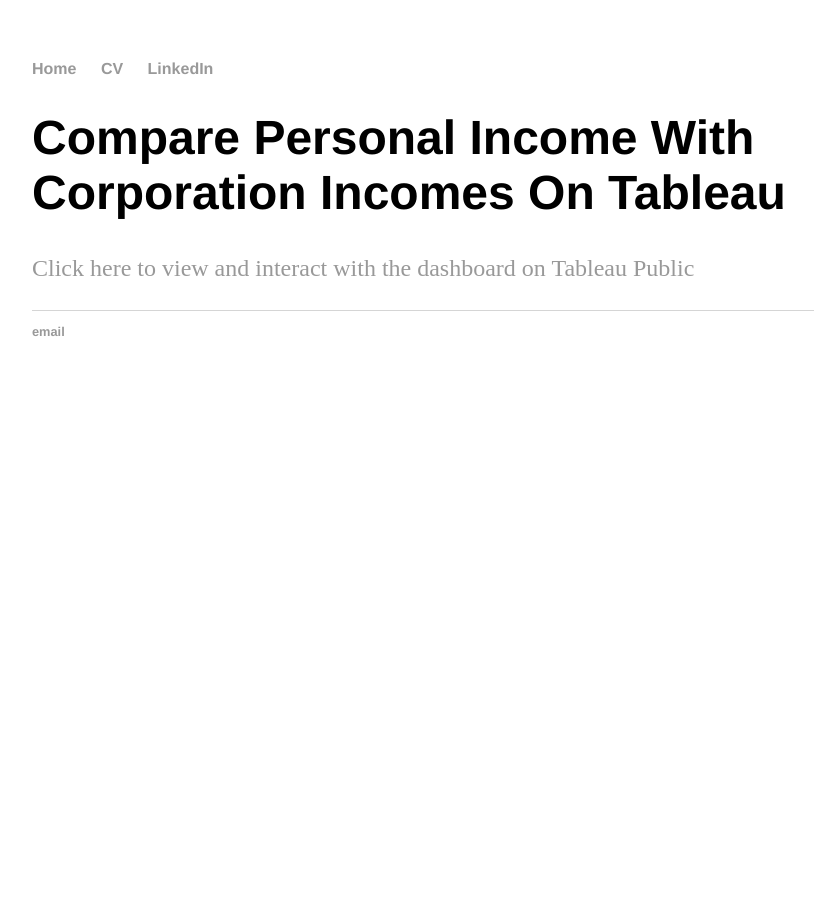
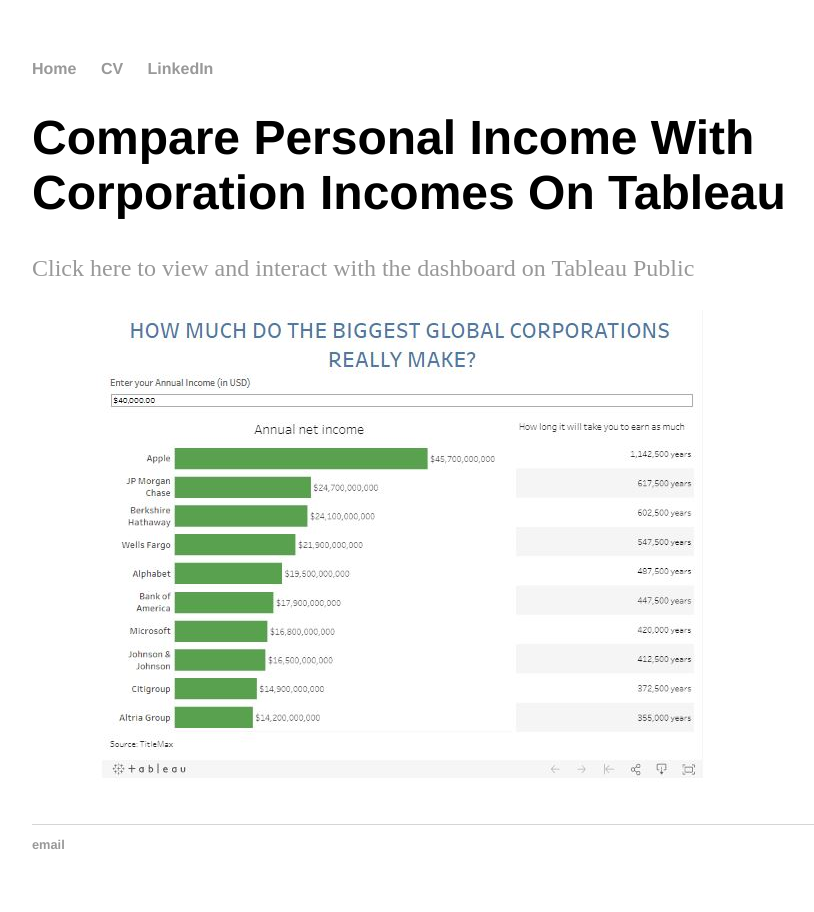
Before and after one commit to h2kh/h2kh.github.io, a Jekyll site: the page built from _posts/2019-06-06-Compare-personal-income-with-corporation-incomes-on-Tableau.md, in a window 1280 px wide. Shown: the whole page, without its empty margins (160-974 px from the left). Built offline with Jekyll 4.4.1, drawn with Linux system fonts in a browser that asks for light colours; our own code applies the rules of GitHub Pages for plain Markdown files.

Commit message:
Update 2019-06-06-Compare-personal-income-with-corporation-incomes-on-Tableau.md

```diff
--- a/_posts/2019-06-06-Compare-personal-income-with-corporation-incomes-on-Tableau.md
+++ b/_posts/2019-06-06-Compare-personal-income-with-corporation-incomes-on-Tableau.md
@@ -1 +1,3 @@
 [Click here to view and interact with the dashboard on Tableau Public](https://public.tableau.com/views/Comparingpersonalandcorporationincome/Dashboard?:embed=y&:display_count=yes&:origin=viz_share_link)
+
+![Dashboard snapshot](/assets/tableaucorp.JPG)
```
